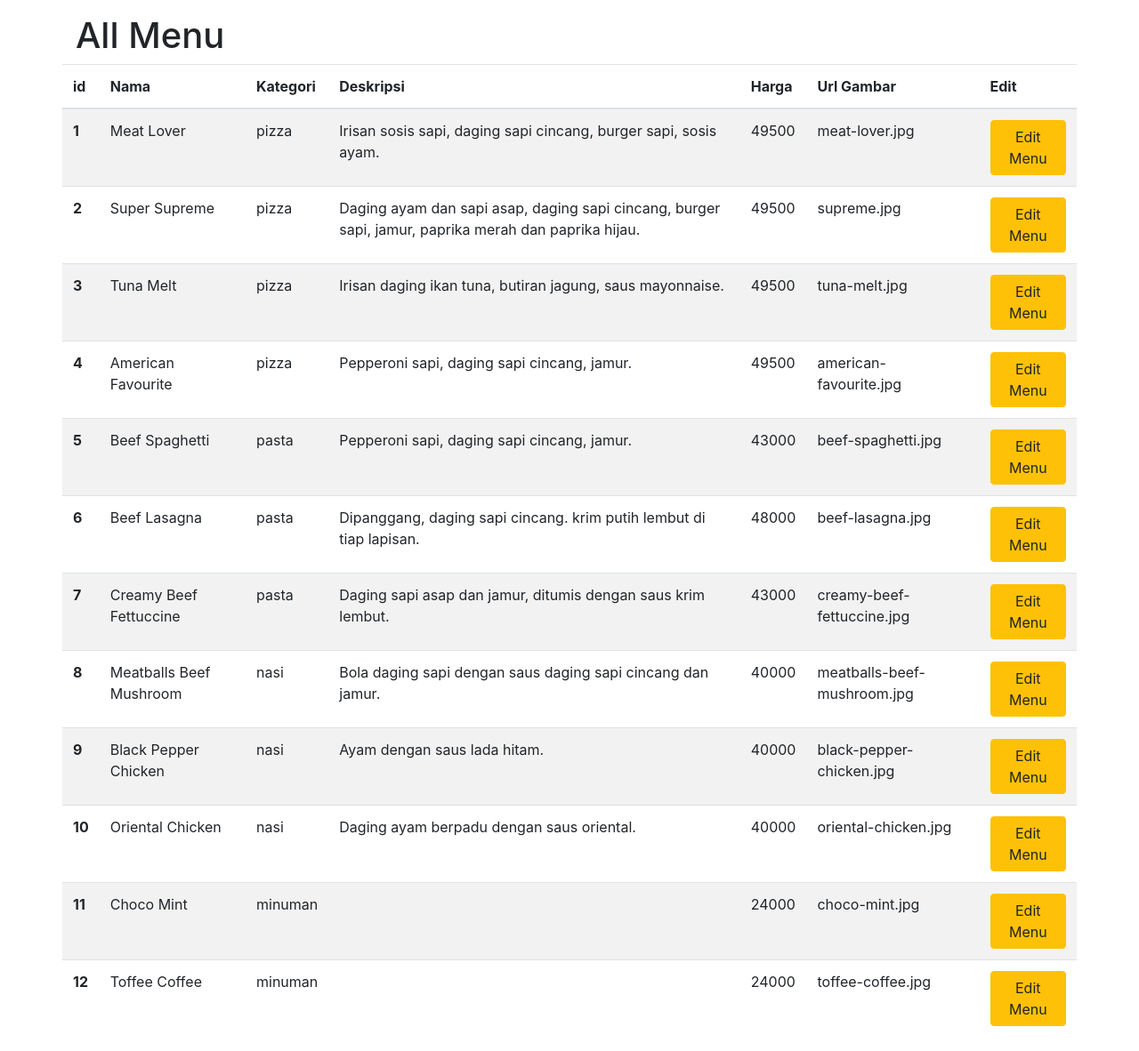
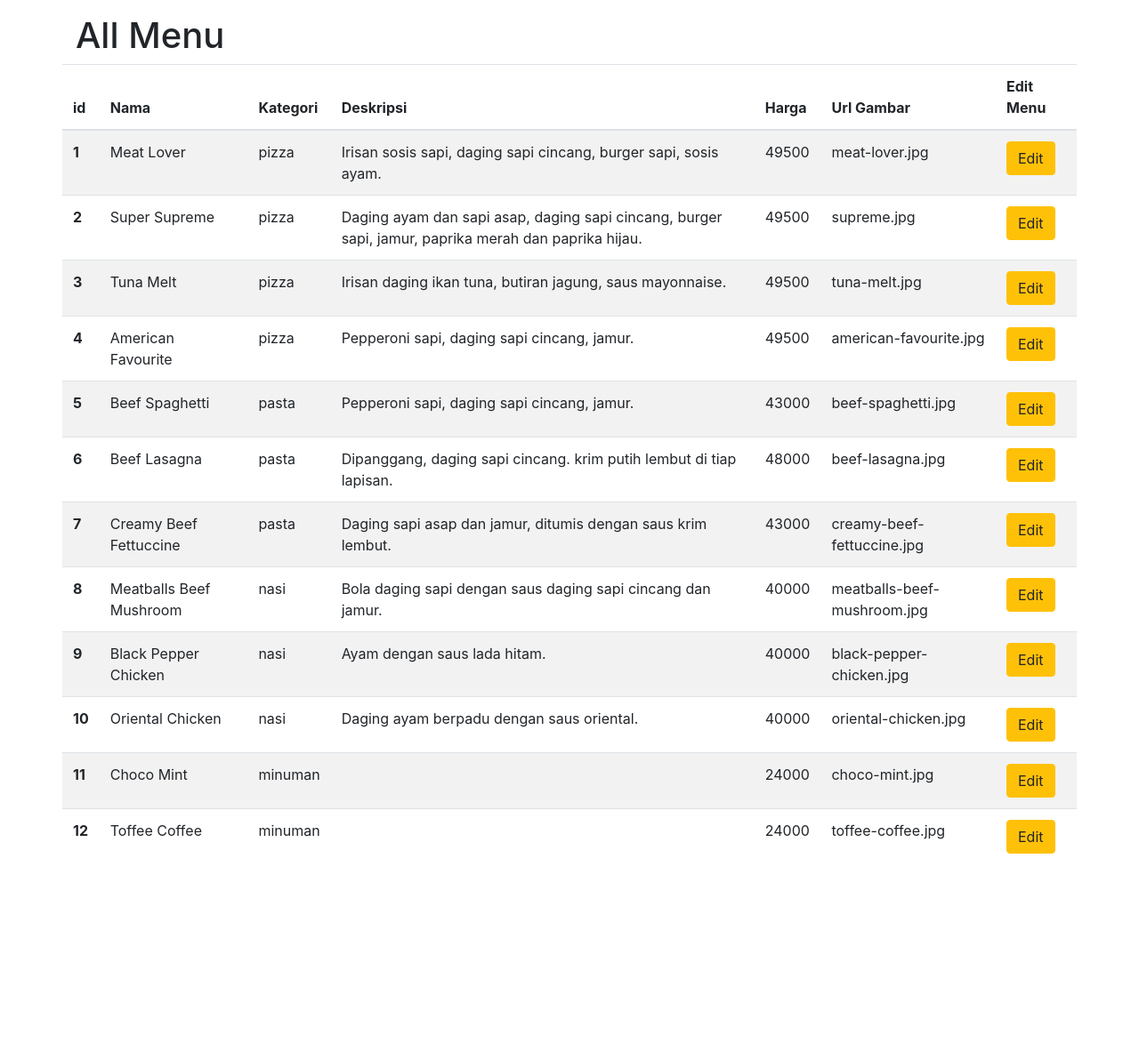
Before and after one commit to abdulazisgagah/latihan1-1, a PHP site: page /data.php in a window 1280 px wide. Shown: the part 59-1241 px from the top of the page at 89% size. After the commit the page ends 1019 px from the top, so only its background shows below. Run offline with PHP 8.4, Linux system fonts and the light colour scheme; data comes from the database, SQL or seed files in the repository.

Commit message:
Mengubah edit menu

```diff
--- a/data.php
+++ b/data.php
@@ -45,7 +45,7 @@ $konek = mysqli_connect("localhost", "root", "", "wpu-hut");
                 <th scope="col">Deskripsi</th>
                 <th scope="col">Harga</th>
                 <th scope="col">Url Gambar</th>
-                <th scope="col">Edit</th>
+                <th scope="col">Edit Menu</th>
                 </tr>
             </thead>
             <tbody>
@@ -61,7 +61,7 @@ $hasil = mysqli_query($konek, $sql);
                 <td><?=$row["deskripsi"];?></td>
                 <td><?=$row["harga"];?></td>
                 <td><?=$row["gambar"];?></td>
-                <td><a href='edit.php?kode=<?=$row["id"];?>' class='btn btn-warning'>Edit Menu</a></td>
+                <td><a href='edit.php?kode=<?=$row["id"];?>' class='btn btn-warning'>Edit</a></td>
                 </tr>
                 <?php }?>
             </tbody>
```
